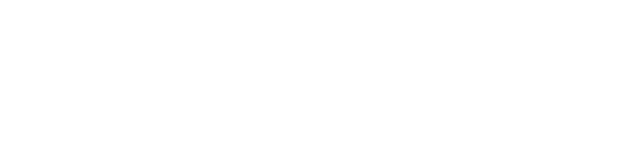
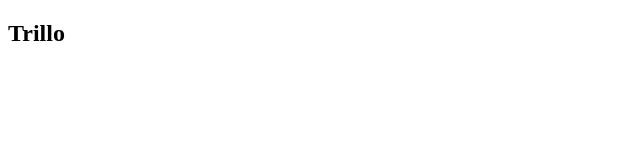
Before and after one commit to rishulpu1/trillo, a website: page index.html in a window 1280 px wide. Shown: the full height of the page, 0-640 px from the left. Drawn offline with Linux system fonts and the light colour scheme.

Commit message:
testing..

```diff
--- a/index.html
+++ b/index.html
@@ -11,6 +11,6 @@
         <title>trillo &mdash; Your all-in-one booking app</title>
     </head>
     <body>
-
+        <h2>Trillo</h2>
     </body>
 </html>
```
